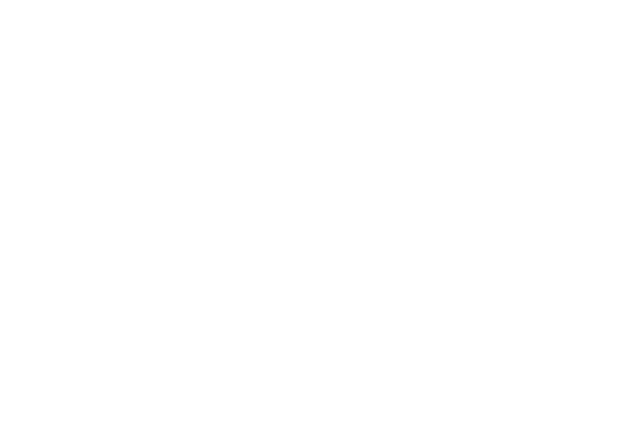
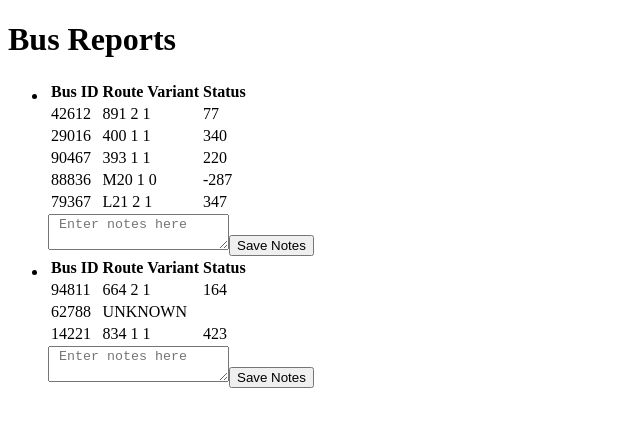
Before and after one commit to annie-kailath/bus-report, an Angular app: page / in a window 1280 px wide. Shown: the top 426 px of the page, without its empty margins (0-640 px from the left). Built offline with nearby package versions, Linux system fonts and the light colour scheme.

Commit message:
Added bus-report-details service
Added BusServiceDetails interface
Added bus-services-data json
Added Bus-report-details service
Called the bus-report-details in app component

```diff
--- a/src/app/app.component.html
+++ b/src/app/app.component.html
@@ -0,0 +1,27 @@
+<div class="container">
+    <h1>
+        Bus Reports
+    </h1>
+    <ul>
+        <li *ngFor="let busServiceList of busServiceStatus">
+            <table id="bus-details">
+                <thead>
+                    <tr>
+                        <th>Bus ID</th>
+                        <th>Route Variant</th>
+                        <th>Status</th>
+                    </tr>
+                </thead>
+                <tbody>
+                    <tr *ngFor="let busDetails of busServiceList.busData">
+                        <td>{{busDetails.busId}}</td>
+                        <td>{{busDetails.routeVariant}}</td>
+                        <td>{{busDetails.deviationFromTimetable}}</td>
+                    </tr>
+                </tbody>
+            </table>
+            <textarea placeholder=" Enter notes here"></textarea>
+            <button>Save Notes</button>
+        </li>
+    </ul>
+</div>
--- a/src/app/app.component.ts
+++ b/src/app/app.component.ts
@@ -1,4 +1,6 @@
 import { Component } from '@angular/core';
+import { BusServiceDetails } from './models/bus-service-details';
+import { BusReportDetailsService } from './services/bus-report-details.service';
 
 @Component({
   selector: 'app-root',
@@ -6,5 +8,11 @@ import { Component } from '@angular/core';
   styleUrls: ['./app.component.scss']
 })
 export class AppComponent {
-
+  busServiceStatus: BusServiceDetails[] = [];
+  constructor(private busReportDetailsService: BusReportDetailsService) { }
+  ngOnInit() {
+    this.busReportDetailsService.fetchBusServiceStatus().subscribe(details => {
+      this.busServiceStatus = details['data'];
+    });
+  }
 }
--- a/src/app/app.module.ts
+++ b/src/app/app.module.ts
@@ -1,6 +1,6 @@
 import { BrowserModule } from '@angular/platform-browser';
 import { NgModule } from '@angular/core';
-
+import { HttpClientModule } from "@angular/common/http";
 import { AppComponent } from './app.component';
 
 @NgModule({
@@ -8,7 +8,8 @@ import { AppComponent } from './app.component';
     AppComponent
   ],
   imports: [
-    BrowserModule
+    BrowserModule,
+    HttpClientModule
   ],
   providers: [],
   bootstrap: [AppComponent]
--- /dev/null
+++ b/src/app/models/bus-service-details.ts
@@ -0,0 +1,11 @@
+export interface BusServiceDetails {
+    organisation: string;
+    date: string;
+    busData: BusData[];
+}
+
+interface BusData {
+    busId: number;
+    routeVariant: string;
+    deviationFromTimetable: number;
+}
--- /dev/null
+++ b/src/app/services/bus-report-details.service.ts
@@ -0,0 +1,15 @@
+import { Injectable } from '@angular/core';
+import { HttpClient } from "@angular/common/http";
+import { BusServiceDetails } from '../models/bus-service-details';
+import { Observable } from 'rxjs';
+@Injectable({
+  providedIn: 'root'
+})
+export class BusReportDetailsService {
+
+  constructor(private httpClient: HttpClient) { }
+
+  fetchBusServiceStatus(): Observable<any> {
+    return this.httpClient.get("assets/bus-services-data.json");
+  }
+}
--- /dev/null
+++ b/src/assets/bus-services-data.json
@@ -0,0 +1,56 @@
+{
+  "data":[
+    {
+      "organisation":"Sydney Buses",
+      "date":"25/09/2015",
+      "busData":[
+        {
+          "busId":"42612",
+          "routeVariant":"891 2 1",
+          "deviationFromTimetable":77
+        },
+        {
+          "busId":"29016",
+          "routeVariant":"400 1 1",
+          "deviationFromTimetable":340
+        },
+        {
+          "busId":"90467",
+          "routeVariant":"393 1 1",
+          "deviationFromTimetable":220
+        },
+        {
+          "busId":"88836",
+          "routeVariant":"M20 1 0",
+          "deviationFromTimetable":-287
+        },
+        {
+          "busId":"79367",
+          "routeVariant":"L21 2 1",
+          "deviationFromTimetable":347
+        }
+      ]
+    },
+    {
+      "organisation":"Westbus",
+      "date":"25/09/2015",
+      "busData":[
+        {
+          "busId":"94811",
+          "routeVariant":"664 2 1",
+          "deviationFromTimetable":164
+        },
+        {
+          "busId":"62788",
+          "routeVariant":"UNKNOWN",
+          "deviationFromTimetable":null
+        },
+        {
+          "busId":"14221",
+          "routeVariant":"834 1 1",
+          "deviationFromTimetable":423
+        }
+      ]
+    }
+  ]
+}
```
Also changed, not shown: 1 other file (tests, documents, lock files or other folders).
